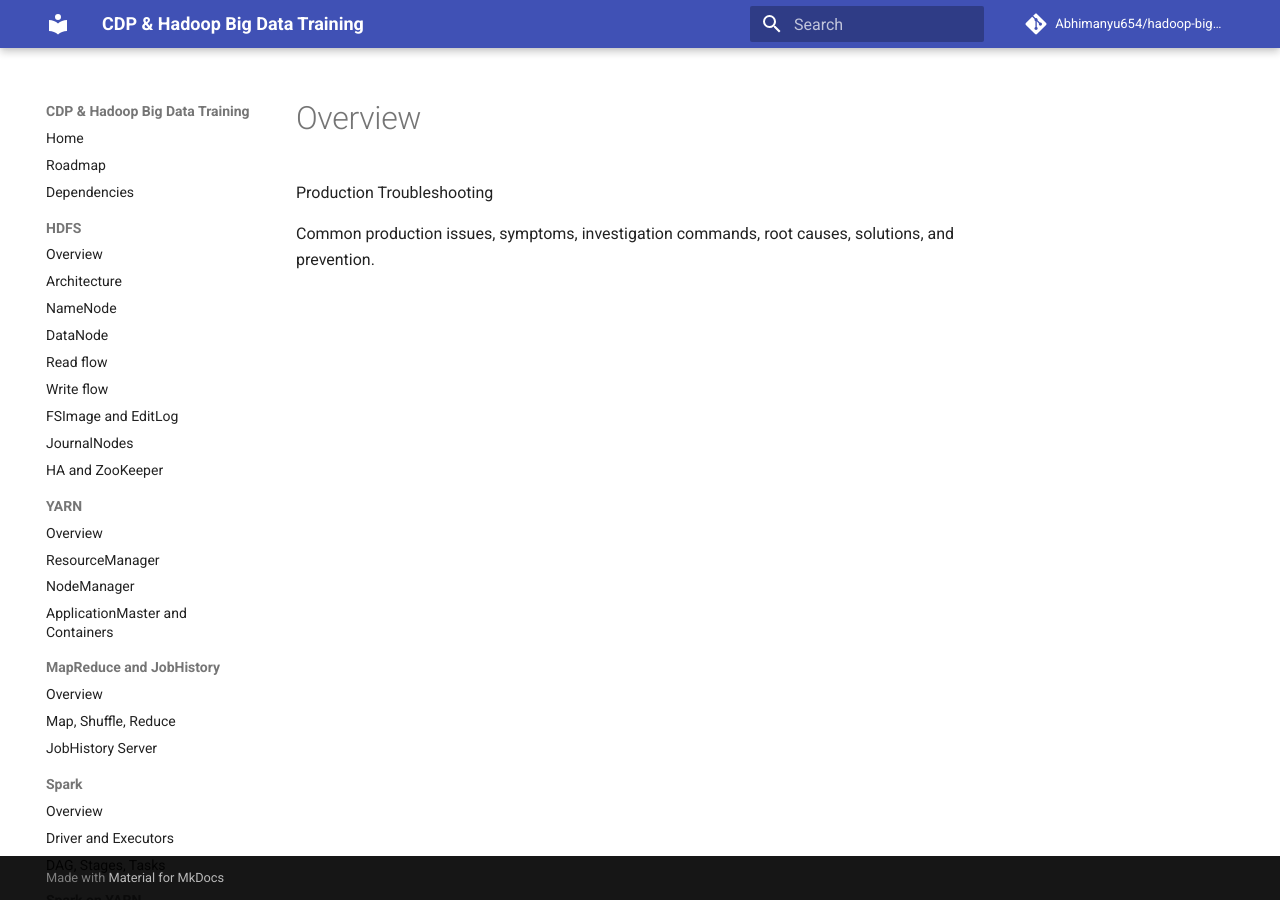
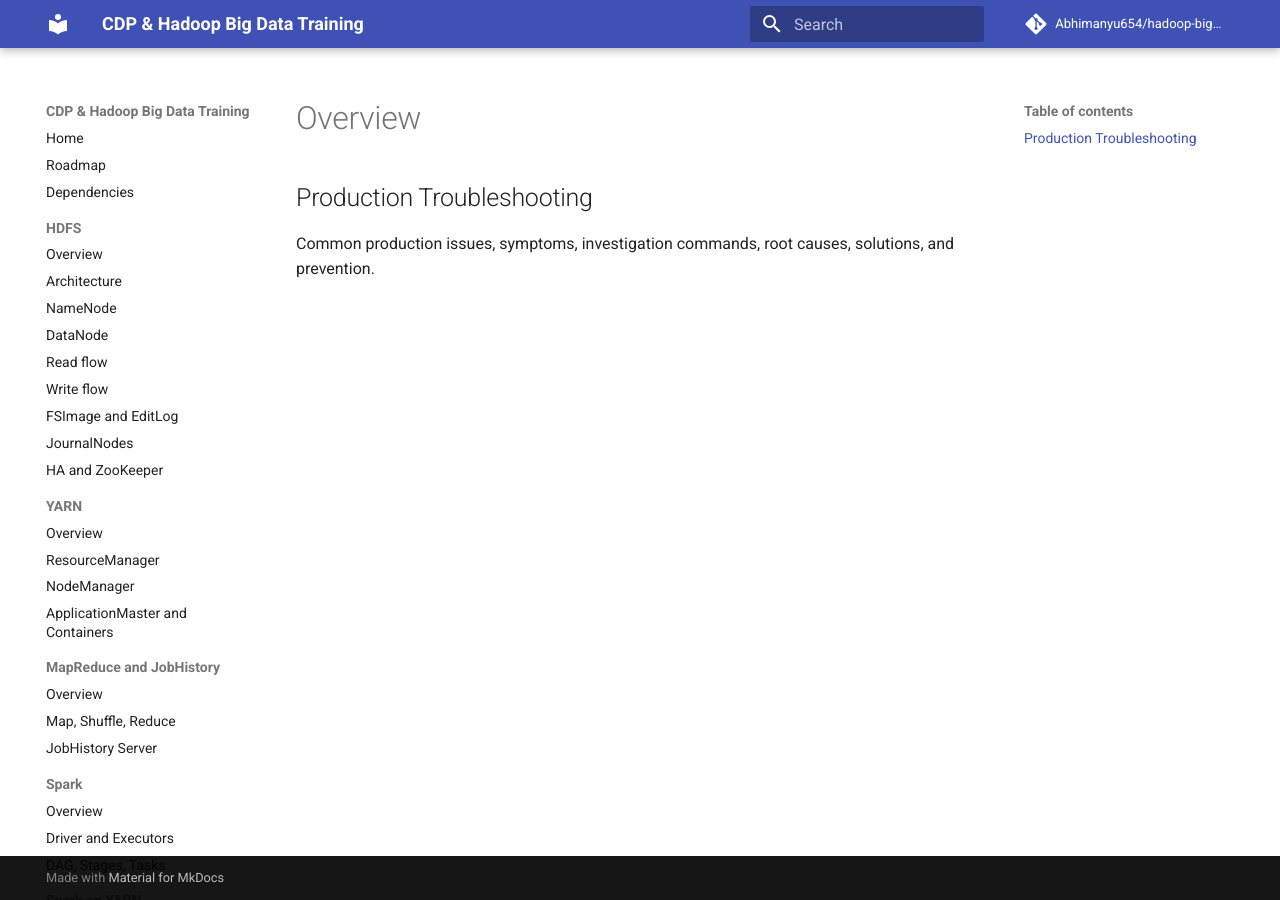
Before and after one commit to Abhimanyu654/CDP-hadoop-bigdata-training, an MkDocs documentation site: the page built from docs/14-production-troubleshooting/index.md, in a window 1280 px wide. Built offline with MkDocs 1.6.1 and Material for MkDocs 9.7.7, drawn with Linux system fonts in a browser that asks for light colours; comment, search, counter and statistics services are not loaded.

Commit message:
Update index.md

```diff
--- a/docs/14-production-troubleshooting/index.md
+++ b/docs/14-production-troubleshooting/index.md
@@ -1,3 +1,3 @@
-Production Troubleshooting
+## Production Troubleshooting
 
 Common production issues, symptoms, investigation commands, root causes, solutions, and prevention.
```
